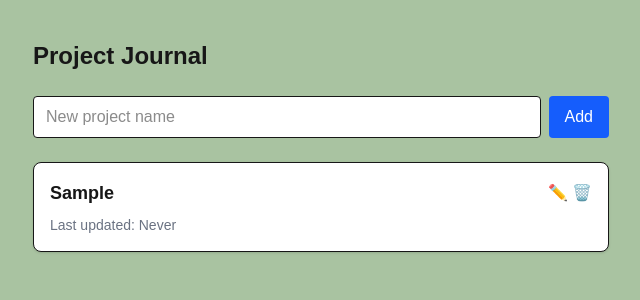
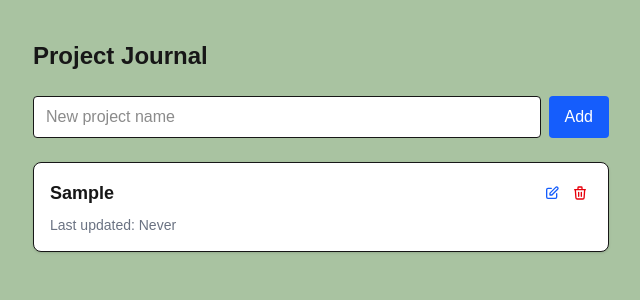
Before and after one commit to Linux711/kibi, a Next.js app: page / in a window 1280 px wide. Both pictures are taken after typing "Sample" into the empty fields and a click on the button "Add". Shown: the top 300 px of the page, without its empty margins (319-959 px from the left). Built offline with nearby package versions, Linux system fonts and the light colour scheme.

Commit message:
added icons

```diff
--- a/components/ProjectCard.tsx
+++ b/components/ProjectCard.tsx
@@ -51,31 +51,43 @@ export default function ProjectCard({
           {editing ? (
             <>
               <button
-                className="text-green-600 hover:text-green-800"
+                className="text-green-600 hover:text-green-800 p-1"
                 onClick={handleSave}
+                title="Save"
               >
-                ✓
+                <svg className="w-4 h-4" fill="none" stroke="currentColor" viewBox="0 0 24 24">
+                  <path strokeLinecap="round" strokeLinejoin="round" strokeWidth={2} d="M5 13l4 4L19 7" />
+                </svg>
               </button>
               <button
-                className="text-gray-600 hover:text-gray-800"
+                className="text-gray-600 hover:text-gray-800 p-1"
                 onClick={handleCancel}
+                title="Cancel"
               >
-                ✕
+                <svg className="w-4 h-4" fill="none" stroke="currentColor" viewBox="0 0 24 24">
+                  <path strokeLinecap="round" strokeLinejoin="round" strokeWidth={2} d="M6 18L18 6M6 6l12 12" />
+                </svg>
               </button>
             </>
           ) : (
             <>
               <button
-                className="text-blue-600 hover:text-blue-800"
+                className="text-blue-600 hover:text-blue-800 p-1"
                 onClick={() => setEditing(true)}
+                title="Edit"
               >
-                ✏️
+                <svg className="w-4 h-4" fill="none" stroke="currentColor" viewBox="0 0 24 24">
+                  <path strokeLinecap="round" strokeLinejoin="round" strokeWidth={2} d="M11 5H6a2 2 0 00-2 2v11a2 2 0 002 2h11a2 2 0 002-2v-5m-1.414-9.414a2 2 0 112.828 2.828L11.828 15H9v-2.828l8.586-8.586z" />
+                </svg>
               </button>
               <button
-                className="text-red-600 hover:text-red-800"
+                className="text-red-600 hover:text-red-800 p-1"
                 onClick={() => onDelete(project.id)}
+                title="Delete"
               >
-                🗑️
+                <svg className="w-4 h-4" fill="none" stroke="currentColor" viewBox="0 0 24 24">
+                  <path strokeLinecap="round" strokeLinejoin="round" strokeWidth={2} d="M19 7l-.867 12.142A2 2 0 0116.138 21H7.862a2 2 0 01-1.995-1.858L5 7m5 4v6m4-6v6m1-10V4a1 1 0 00-1-1h-4a1 1 0 00-1 1v3M4 7h16" />
+                </svg>
               </button>
             </>
           )}
```
